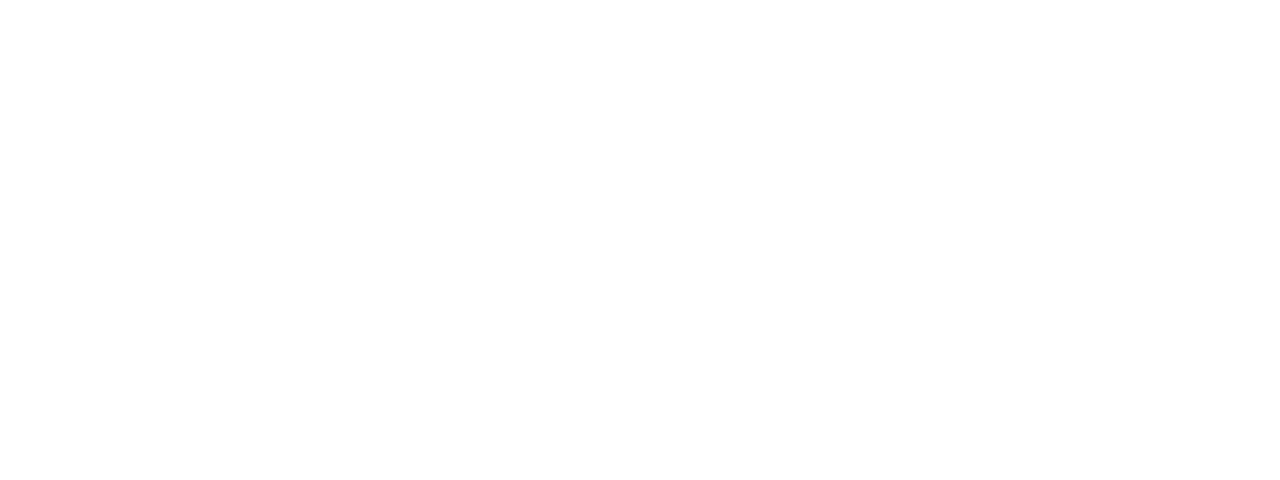
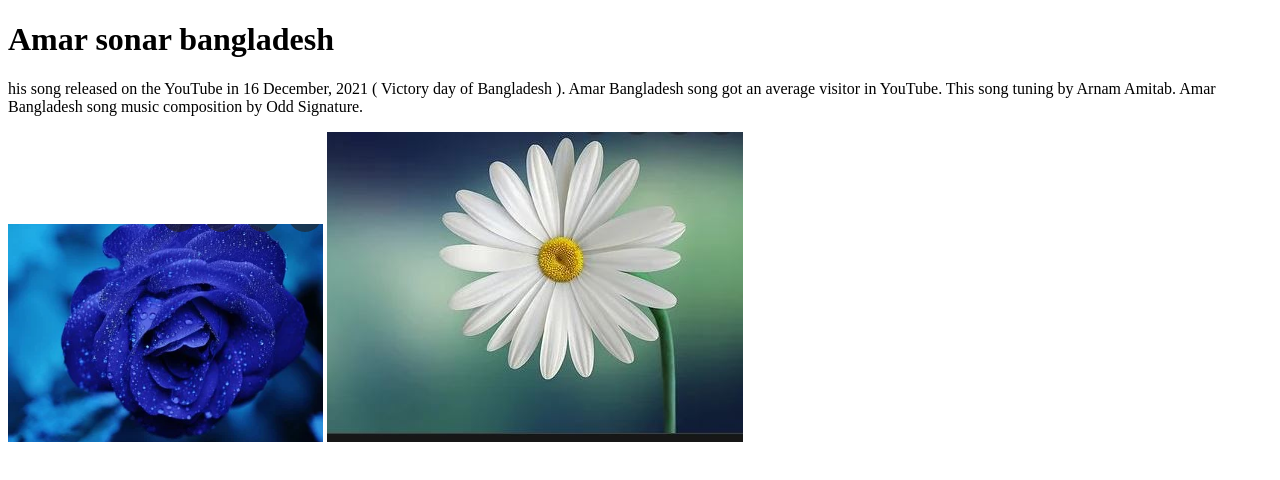
Before and after one commit to shadin1188/my-old-repo, a plain HTML site: page index.html in a window 1280 px wide. Drawn offline with Linux system fonts and the light colour scheme.

Commit message:
new push

```diff
--- a/index.html
+++ b/index.html
@@ -7,6 +7,9 @@
     <title>MY github repo</title>
 </head>
 <body>
-
+    <h1>Amar sonar bangladesh</h1>
+    <p>his song released on the YouTube in 16 December, 2021 ( Victory day of Bangladesh ). Amar Bangladesh song got an average visitor in YouTube. This song tuning by Arnam Amitab. Amar Bangladesh song music composition by Odd Signature.</p>
+    <img src="fsdf.PNG" alt="">
+    <img src="Capture.JPG" alt="">
 </body>
 </html>
```
Also changed, not shown: Capture.JPG (added), download.jpg (added), fds (2).PNG (added), fds.PNG (added), fsdf.PNG (added), style.css (added).
